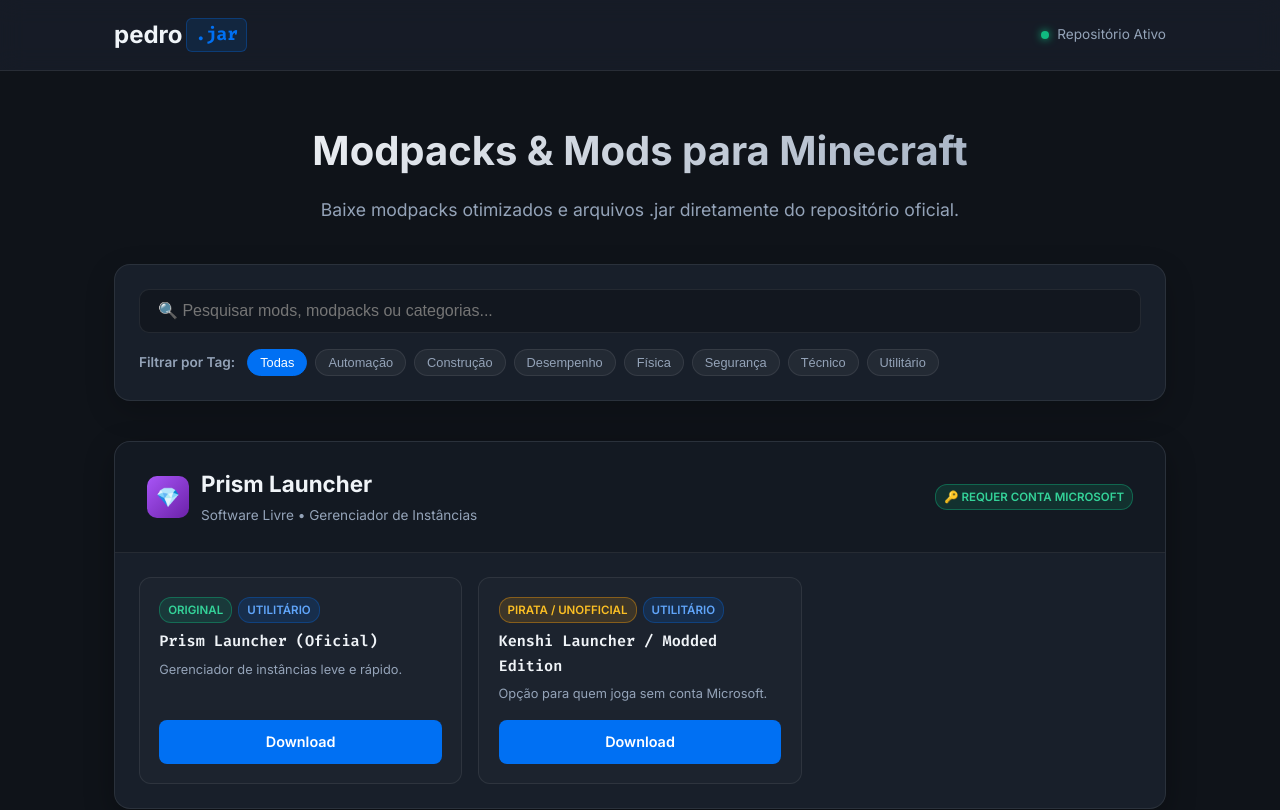
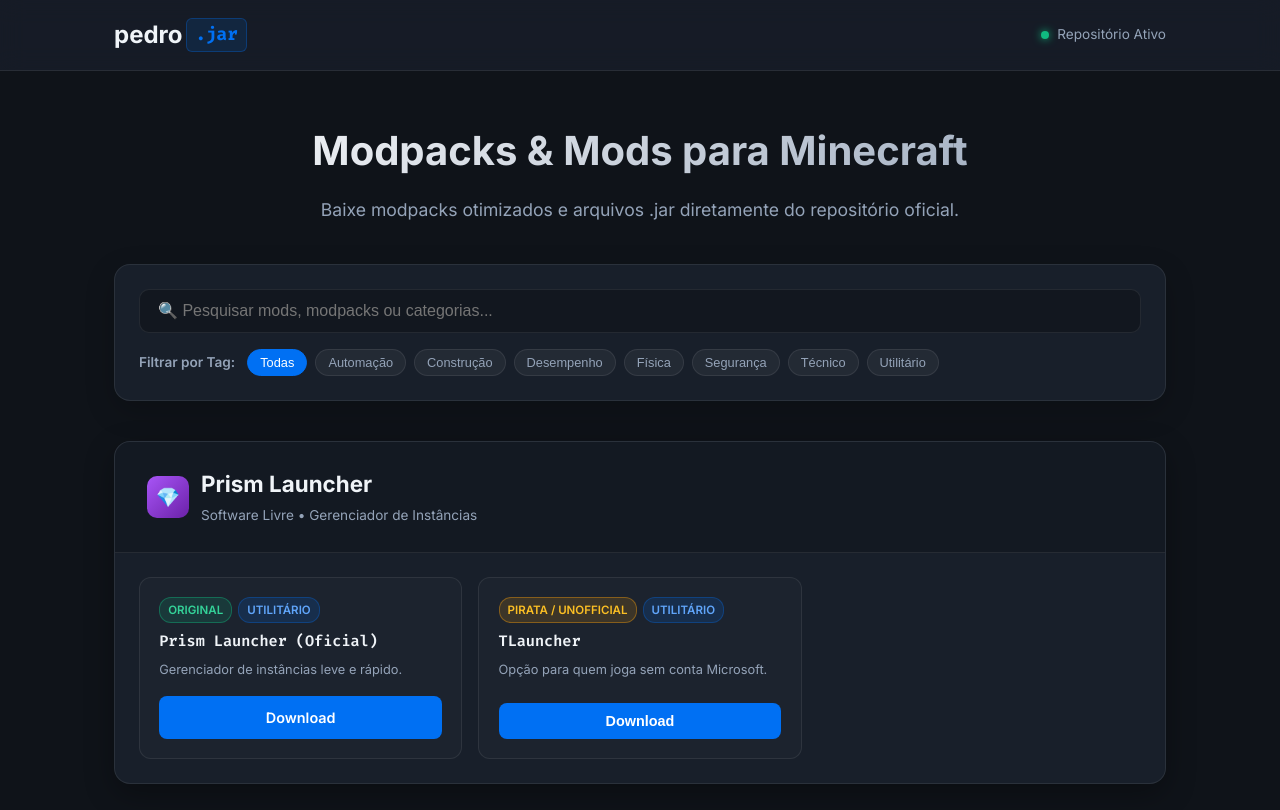
Before and after one commit to koufukupng-rgb/koufukupng-rgb.github.io, a plain HTML site: page index.html in a window 1280 px wide. Shown: the top 810 px of the page. Drawn offline with Linux system fonts and the light colour scheme.

Commit message:
Update index.html

```diff
--- a/index.html
+++ b/index.html
@@ -1,7 +1,7 @@
 <!DOCTYPE html>
 <html lang="pt-BR">
 <head>
-  <!-- COLE O CÓDIGO DO ADSENSE BEM AQUI ABAIXO -->
+  <!-- ADSENSE -->
   <script async src="https://pagead2.googlesyndication.com/pagead/js/adsbygoogle.js?client=ca-pub-8052414089818939"
      crossorigin="anonymous"></script>
 
@@ -340,6 +340,8 @@
       font-size: 0.9rem;
       padding: 10px 16px;
       border-radius: 8px;
+      cursor: pointer;
+      border: none;
     }
 
     .btn-download svg {
@@ -430,12 +432,11 @@
               <span style="font-size: 0.85rem; color: var(--text-muted);">Software Livre • Gerenciador de Instâncias</span>
             </div>
           </div>
-          <div class="modpack-actions">
-            <span class="badge badge-original">🔑 Requer Conta Microsoft</span>
-          </div>
+          <!-- TAG REMOVIDA DAQUI -->
         </div>
 
         <div class="download-list">
+          <!-- CARD 1: PRISM LAUNCHER -->
           <div class="download-card" data-tags="Original Launcher Utilitário">
             <div class="mod-info">
               <div class="mod-header-tags">
@@ -448,16 +449,17 @@
             <a href="https://prismlauncher.org/download/" class="btn-download" target="_blank">Download</a>
           </div>
 
+          <!-- CARD 2: TLAUNCHER COM POPUP DE AVISO -->
           <div class="download-card" data-tags="Pirata Launcher Utilitário">
             <div class="mod-info">
               <div class="mod-header-tags">
                 <span class="badge badge-pirata">Pirata / Unofficial</span>
                 <span class="badge badge-tag">Utilitário</span>
               </div>
-              <span class="mod-name">Kenshi Launcher / Modded Edition</span>
+              <span class="mod-name">TLauncher</span>
               <span class="mod-meta">Opção para quem joga sem conta Microsoft.</span>
             </div>
-            <a href="#" class="btn-download" target="_blank">Download</a>
+            <button onclick="baixarTLauncher()" class="btn-download">Download</button>
           </div>
         </div>
       </div>
@@ -641,6 +643,14 @@
   </footer>
 
   <script>
+    // POP-UP DE CONFIRMAÇÃO DO TLAUNCHER
+    function baixarTLauncher() {
+      const mensagem = "O TLauncher, não é considerado seguro pela comunidade, pedrojar.vercel.app não tem responsabilidades por nenhum possivel dano ao seu computador ou ao seus dados, deseja continuar?";
+      if (confirm(mensagem)) {
+        window.open('https://tlauncher.org/', '_blank');
+      }
+    }
+
     // LÓGICA DE FILTRAGEM POR TEXTO E TAGS
     let tagSelecionada = 'todas';
 
@@ -673,7 +683,7 @@
       filtrarMods();
     }
 
-    // BAIXAR TODOS
+    // BAIXAR TODOS OS MODS DO PACK
     function baixarTudoDoPack(botao) {
       const mensagemAviso = "se seu computador for fraco, não baixe tudo de uma vez, isso pode acabar fechando seu navegador, deseja continuar mesmo assim?";
 
```
